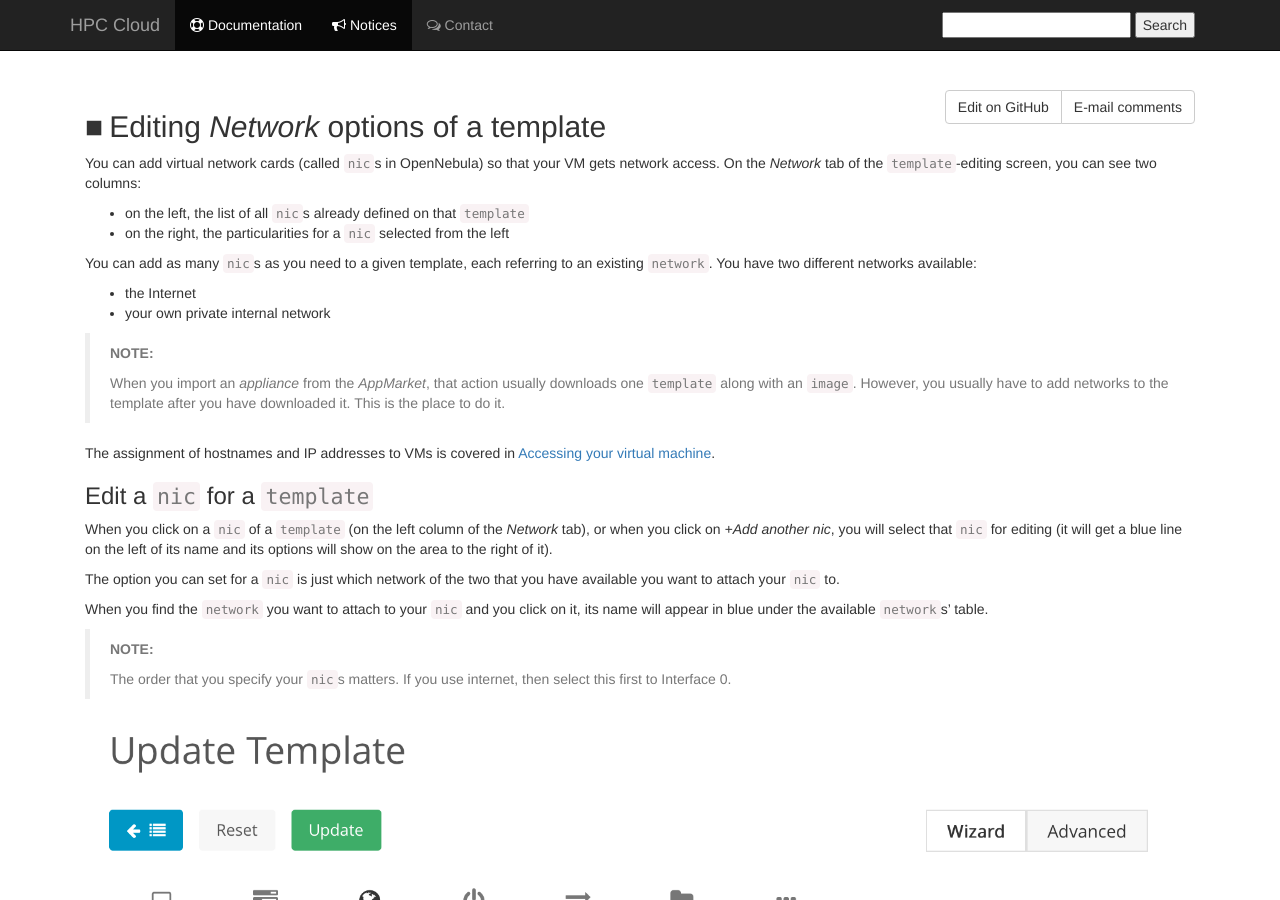
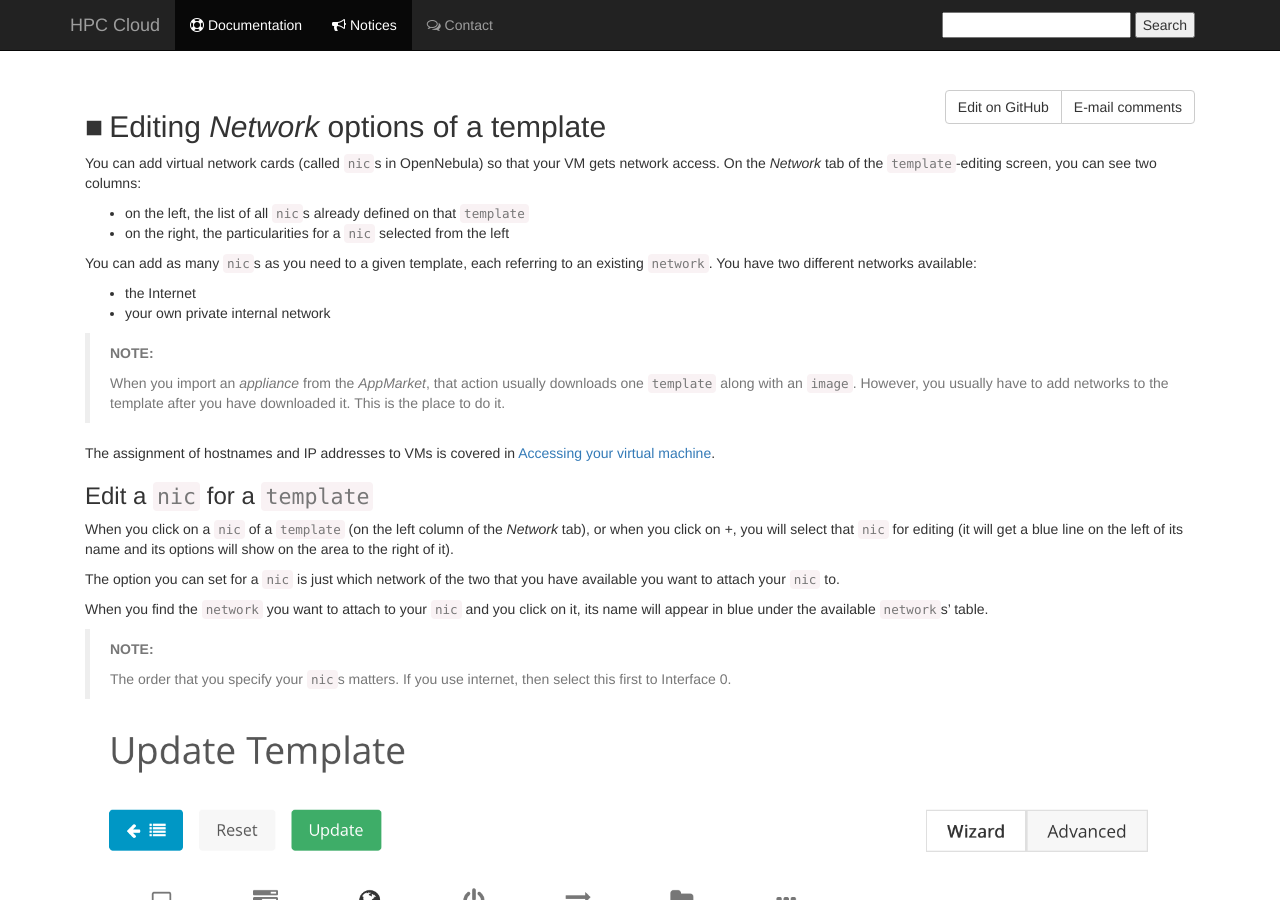
Before and after one commit to sara-nl/clouddocs, a Jekyll site: the page built from customize-vm-network.markdown, in a window 1280 px wide and 900 px high. Built offline with Jekyll 4.4.1, drawn with Linux system fonts in a browser that asks for light colours; nearby versions of some CDN libraries; our own code applies the rules of GitHub Pages for plain Markdown files.

Commit message:
Update customize-vm-network.markdown

```diff
--- a/customize-vm-network.markdown
+++ b/customize-vm-network.markdown
@@ -21,7 +21,7 @@
 
 ### Edit a `nic` for a `template`
 
-When you click on a `nic` of a `template` (on the left column of the _Network_ tab), or when you click on _+Add another nic_, you will select that `nic` for editing (it will get a blue line on the left of its name and its options will show on the area to the right of it).
+When you click on a `nic` of a `template` (on the left column of the _Network_ tab), or when you click on _+_, you will select that `nic` for editing (it will get a blue line on the left of its name and its options will show on the area to the right of it).
 
 The option you can set for a `nic` is just which network of the two that you have available you want to attach your `nic` to.
 
```
